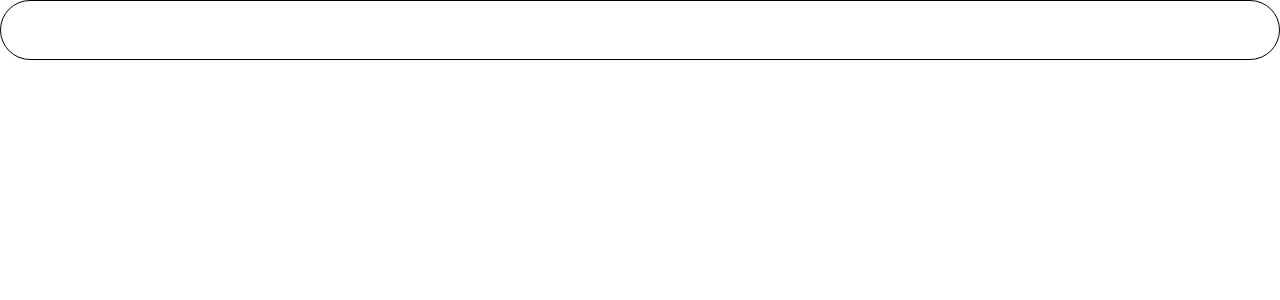
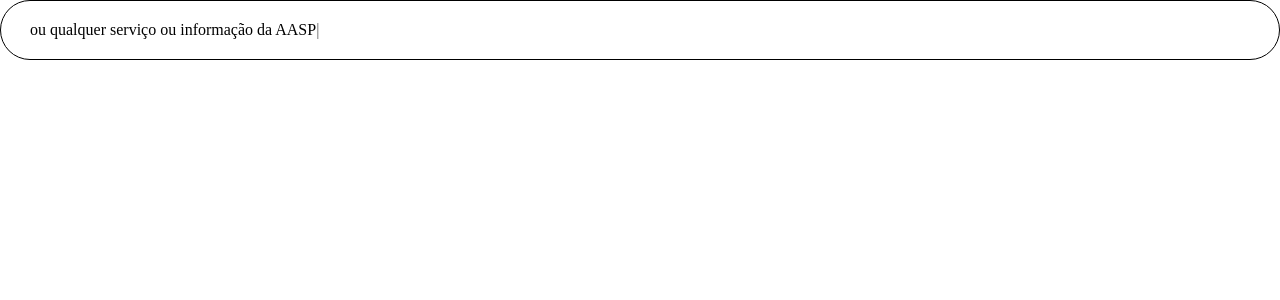
Before and after one commit to A2Lab-Team/Search-Services-App, a Vue app: page / in a window 1280 px wide. Shown: the top 300 px of the page. Built offline with nearby package versions, Linux system fonts and the light colour scheme; the HTML template or start-up script is replaced by a standard one.

Commit message:
Add SearchField component

```diff
--- a/package.json
+++ b/package.json
@@ -10,6 +10,8 @@
     "start": "poi src/index.js"
   },
   "dependencies": {
+    "debounce": "^1.1.0",
+    "typed.js": "^2.0.6",
     "vue": "^2.5.16"
   },
   "devDependencies": {
--- a/src/App.vue
+++ b/src/App.vue
@@ -1,31 +1,23 @@
 <template>
   <section class="search-container">
-    <input
-      v-model.trim="term"
-      type="search"
-      class="search-field"
-    />
+    <search-field @update="(term) => terms.push(term)" />
+    <ul>
+      <li v-for="(term, index) in terms" :key="index">{{ term }}</li>
+    </ul>
   </section>
 </template>
 
 <script>
+  import SearchField from '@/components/SearchField';
+
   export default {
+    components: { SearchField },
     data () {
       return {
-        term: '',
+        terms: [],
       };
     },
   };
 </script>
 
 <style lang="stylus" src="@/assets/styles/base.styl"></style>
-
-<style lang="stylus">
-  .search-field
-    width: 100%
-    height: 60px
-    padding-left: (@height / 2)
-    padding-right: @padding-left
-    border: 1px solid #000
-    border-radius: @height
-</style>
--- /dev/null
+++ b/src/components/SearchField.vue
@@ -0,0 +1,77 @@
+<template>
+  <form class="search-field">
+    <input
+      :value="term"
+      type="search"
+      class="field"
+      @input="input($event.target.value)"
+      required
+    />
+    <div class="placeholder">
+      <span id="placeholder">Pesquisar</span>
+    </div>
+  </form>
+</template>
+
+<script>
+  import Typed from 'typed.js';
+  import debounce from 'debounce';
+
+  export default {
+    data () {
+      return {
+        term: '',
+      };
+    },
+    methods: {
+      input (term) {
+        this.term = term;
+        this.update();
+      },
+      update: debounce(function () {
+        this.$emit('update', this.term);
+      }, 300),
+    },
+    mounted () {
+      new Typed('#placeholder', {
+        strings: ['Pesquisar', 'Custas', 'Intimações', 'Cursos', 'ou qualquer serviço ou informação da AASP'],
+        typeSpeed: 30,
+        startDelay: 1000
+      });
+    },
+  };
+</script>
+
+<style lang="stylus">
+  $search-field-height = 60px
+  $search-field-padding = ($search-field-height / 2)
+
+  .search-field
+    &
+      position: relative
+      width: 100%
+      height: $search-field-height
+
+    > .field
+      width: 100%
+      height: 100%
+      padding-left: $search-field-padding
+      padding-right: @padding-left
+      border: 1px solid #000
+      border-radius: $search-field-height
+      background-color: transparent
+      background-image: none
+
+    > .field:valid ~ .placeholder // Removo o ::placeholder customizado assim que o
+      opacity: 0                  // <input /> for válido, que no caso é "não vazio".
+
+    > .placeholder
+      position: absolute
+      top: 50%
+      left: $search-field-padding
+      right: @left
+      user-select: none !important
+      transform: translateY(-50%)
+      transition: opacity .3s ease
+      z-index: -1
+</style>
```
Also changed, not shown: 1 other file (tests, documents, lock files or other folders).
